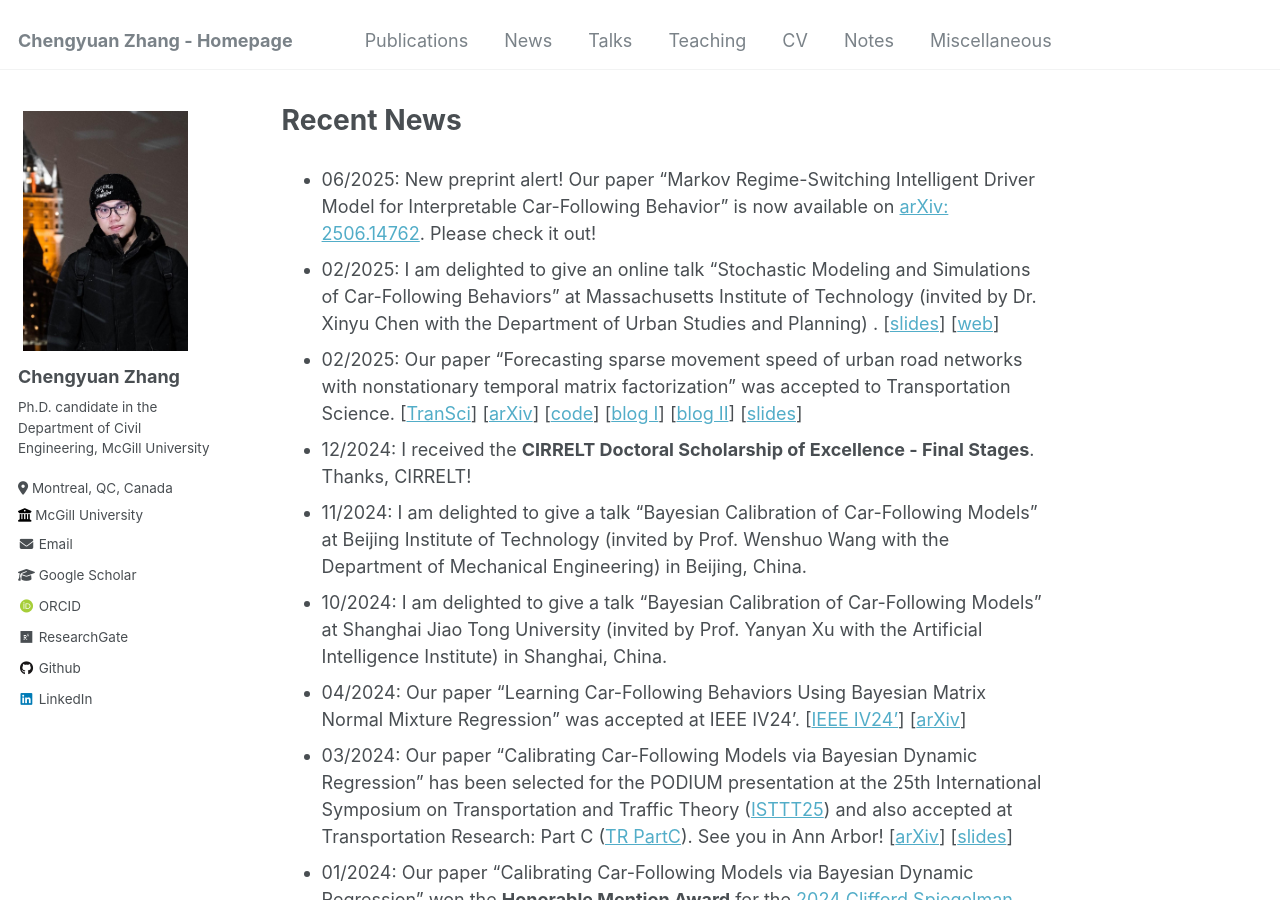
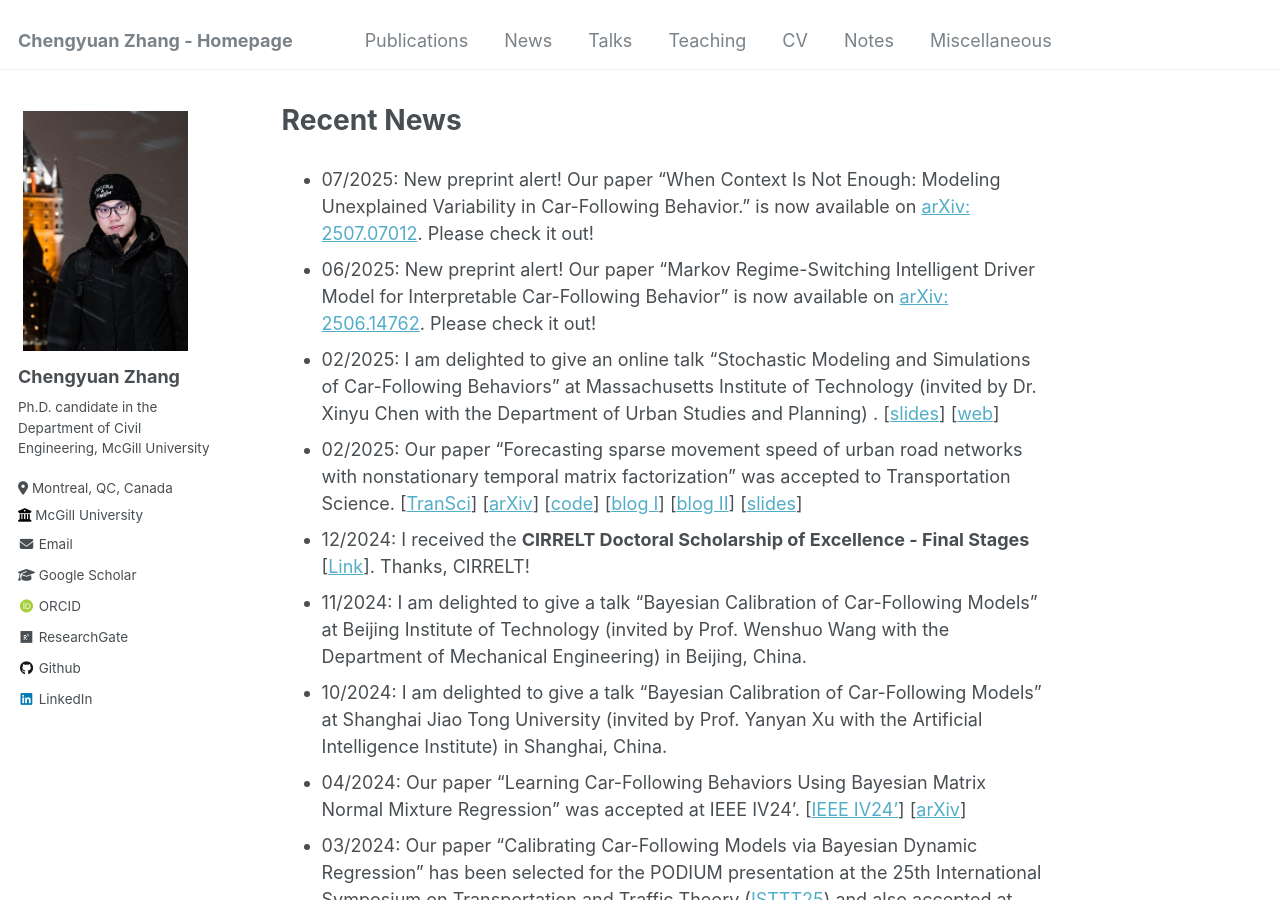
Before and after one commit to Chengyuan-Zhang/chengyuan-zhang.github.io, a Jekyll site: the page built from _pages/news.md, in a window 1280 px wide and 900 px high. Built offline with Jekyll 4.4.1, drawn with Linux system fonts in a browser that asks for light colours; some web fonts are replaced; comment, search, counter and statistics services are not loaded.

Commit message:
add arXiv preprint

```diff
--- a/_pages/news.md
+++ b/_pages/news.md
@@ -5,6 +5,9 @@ permalink: /news/
 author_profile: true
 ---
 
+* 07/2025: New preprint alert! Our paper "When Context Is Not Enough: Modeling Unexplained
+   Variability in Car-Following Behavior." is now available on [arXiv: 2507.07012](https://arxiv.org/abs/2507.07012). Please check it
+  out!
 * 06/2025: New preprint alert! Our paper "Markov Regime-Switching Intelligent Driver Model for Interpretable
   Car-Following Behavior" is now available on [arXiv: 2506.14762](https://arxiv.org/abs/2506.14762). Please check it
   out!
@@ -14,7 +17,7 @@ author_profile: true
 * 02/2025: Our paper "Forecasting sparse movement speed of urban road networks with nonstationary temporal matrix
   factorization" was accepted to Transportation
   Science.  [[TranSci](https://pubsonline.informs.org/doi/abs/10.1287/trsc.2024.0629)] [[arXiv](https://arXiv.org/abs/2203.10651)] [[code](https://github.com/xinychen/tracebase)] [[blog I](https://medium.com/p/b1c59faf05ea)] [[blog II](https://medium.com/p/4705df163fcf)] [[slides](https://xinychen.github.io/slides/notmf.pdf)]
-* 12/2024: I received the **CIRRELT Doctoral Scholarship of Excellence - Final Stages**. Thanks, CIRRELT!
+* 12/2024: I received the **CIRRELT Doctoral Scholarship of Excellence - Final Stages** [[Link](https://cirrelt.ca/cirrelt/images/file/2024/2024-2025-recipiendaires.pdf)]. Thanks, CIRRELT!
 * 11/2024: I am delighted to give a talk "Bayesian Calibration of Car-Following Models" at Beijing Institute of
   Technology (invited by Prof. Wenshuo Wang with the Department of Mechanical Engineering) in Beijing, China.
 * 10/2024: I am delighted to give a talk "Bayesian Calibration of Car-Following Models" at Shanghai Jiao Tong
```
Also changed, not shown: _pages/about.md (+1 -0 lines), _pages/cv.md (+1 -1 lines), _pages/publications.md (+6 -2 lines).
